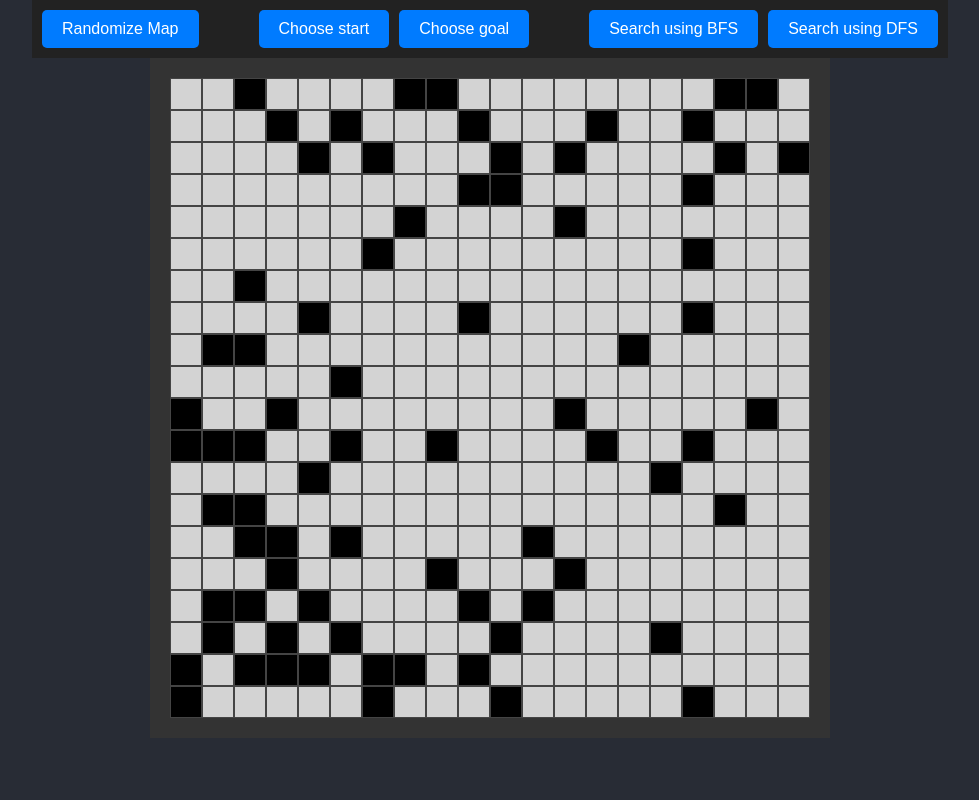
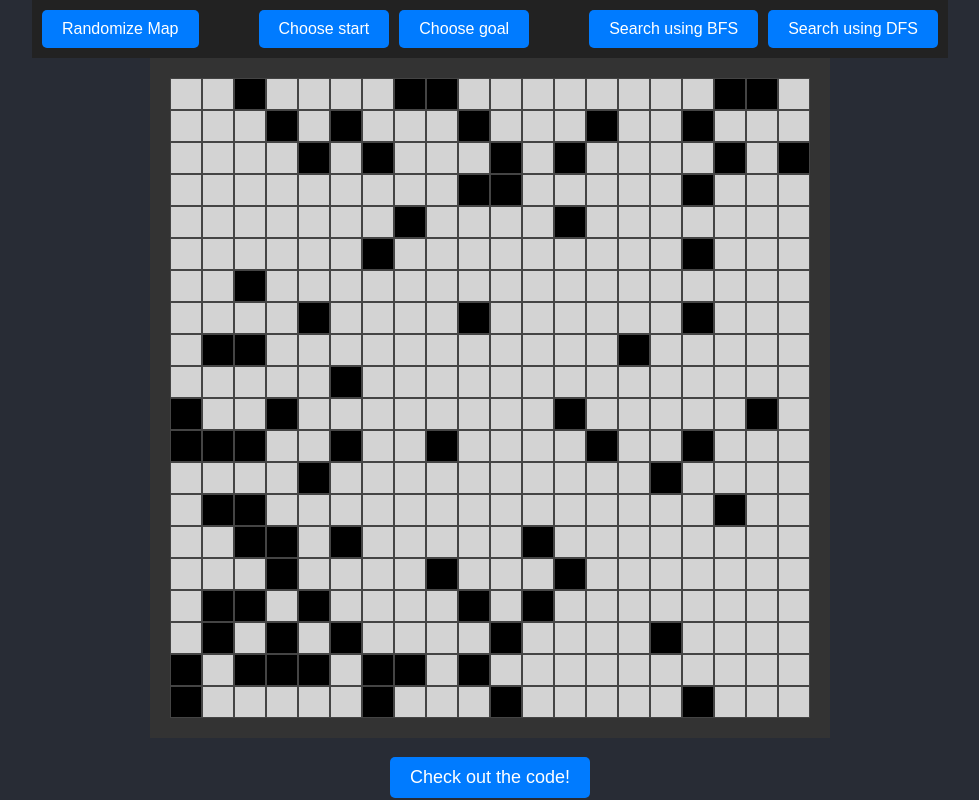
Before and after one commit to liam709/liam709.github.io, a plain HTML site: page index.html in a window 1280 px wide. Shown: the whole page, without its empty margins (150-1129 px from the left). Drawn offline with Linux system fonts and the light colour scheme.

Commit message:
added link to code

```diff
--- a/index.html
+++ b/index.html
@@ -4,7 +4,6 @@
 <head>
     <link rel="stylesheet" type="text/css" href="styles.css">
 </head>
-
 <body>
     <nav class='nav-bar'>
         <div class="nav-group">
@@ -23,6 +22,9 @@
     </div>
     </div>
     <script src="app.js"></script>
+    <button id="code-button" class="code-button">
+        <a href="https://github.com/liam709/liam709.github.io/tree/main" style="color: white;" target="_blank">Check out the code!</a>
+    </button>
 </body>
 
 </html>
--- a/styles.css
+++ b/styles.css
@@ -1,6 +1,10 @@
 html, body {
     height: 100%;
     margin: 0;
+}
+
+a {
+    text-decoration: none;
 }
 
 body {
@@ -112,3 +116,15 @@ body {
 .cell:hover {
     transition: background-color 0.1s;
 }
+
+.code-button{
+    margin-top: 1.5%;
+    font-size: large;
+    background-color: #007BFF;
+    color: #ffffff;
+    border: none;
+    border-radius: 5px;
+    padding: 10px 20px;
+    cursor: pointer;
+    transition: background-color 0.3s;
+}
```
